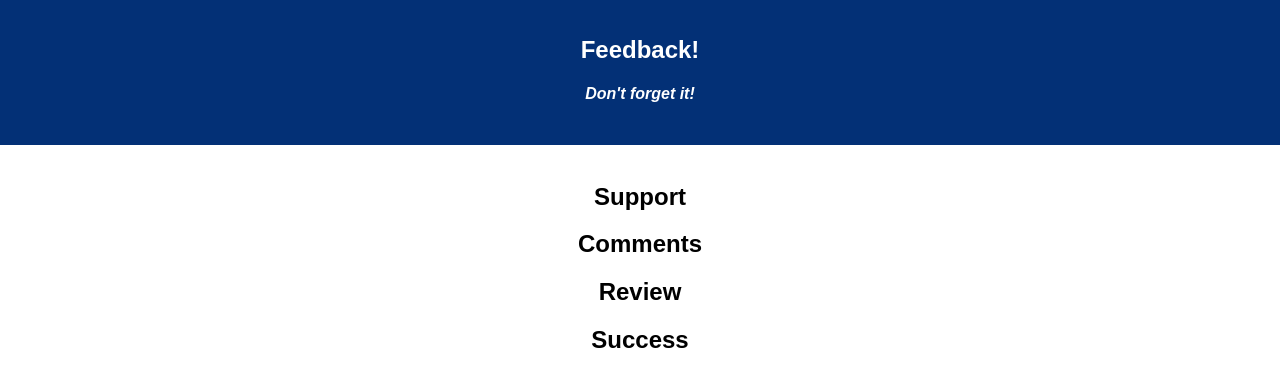
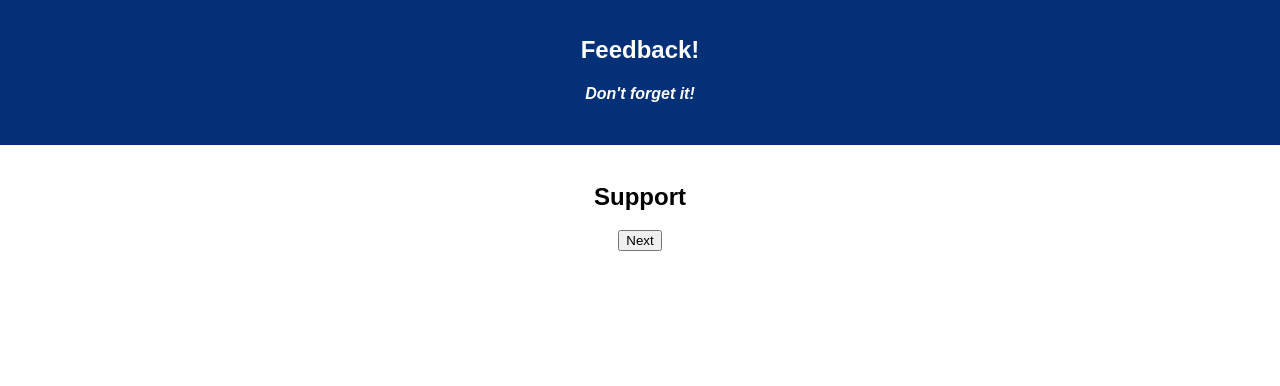
Before and after one commit to AmberVolkmann/redux-feedback-loop, a React (Create React App) app: page /#/support in a window 1280 px wide. Shown: the top 386 px of the page. Built offline with nearby package versions, Linux system fonts and the light colour scheme.

Commit message:
clicking through form working

```diff
--- a/src/components/App/App.js
+++ b/src/components/App/App.js
@@ -29,12 +29,12 @@ class App extends Component {
         </header>
         <br/>
         <Router>
-        <Route exact path ="/" component={Feels}/>
-        <Route exact path ="/understanding" component={Understanding}/>
-        <Route exact path ="/support" component={Support}/>
-        <Route exact path ="/support" component={Comments}/>
-        <Route exact path ="/support" component={Review}/>
-        <Route exact path ="/support" component={Success}/>
+          <Route exact path ="/" component={Feels}/>
+          <Route exact path ="/understanding" component={Understanding}/>
+          <Route exact path ="/support" component={Support}/>
+          <Route exact path ="/comments" component={Comments}/>
+          <Route exact path ="/review" component={Review}/>
+          <Route exact path ="/success" component={Success}/>
         </Router>
       </div>
 
--- a/src/components/Comments/Comments.jsx
+++ b/src/components/Comments/Comments.jsx
@@ -4,11 +4,28 @@ import { connect } from 'react-redux';
 
 class Comments extends Component {
 
+        // Create a state for feeling
+    state = {
+        comments: 0,
+        }
+
+    // Change the state from the inputs
+    handleChange = (event) => {
+        this.setState ({
+            comments: event.target.value
+        })
+
+    }
+
+    handleClick = () => {
+        this.props.history.push('/review')
+    }
+
     render() {
         return (
             <>
                 <h2>Comments</h2>
-                {/* <button><Link to="/customer-information">next page</Link></button> */}
+                <button onClick={this.handleClick}>Next</button>
             </>
         )
     }
--- a/src/components/Feels/Feels.jsx
+++ b/src/components/Feels/Feels.jsx
@@ -6,18 +6,18 @@ import Understanding from '../Understanding/Understanding';
 
 class Feels extends Component {
 
-    // // Create a state for feeling
-    // state = {
-    //     feels: 0,
-    //         }
+    // Create a state for feeling
+    state = {
+        feels: 0,
+            }
 
-    // // Change the state from the inputs
-    // handleChange = (event) => {
-    //     this.setState ({
-    //         feels: event.target.value
-    //     })
+    // Change the state from the inputs
+    handleChange = (event) => {
+        this.setState ({
+            feels: event.target.value
+        })
 
-    // }
+    }
 
     handleClick = () => {
         this.props.history.push('/understanding')
--- a/src/components/Review/Review.jsx
+++ b/src/components/Review/Review.jsx
@@ -4,11 +4,28 @@ import { connect } from 'react-redux';
 
 class Review extends Component {
 
+    // Create a state for feeling
+    state = {
+        feels: 0,
+            }
+
+    // Change the state from the inputs
+    handleChange = (event) => {
+        this.setState ({
+            feels: event.target.value
+        })
+
+    }
+
+    handleClick = () => {
+        this.props.history.push('/success')
+    }
+
     render() {
         return (
             <>
                 <h2>Review</h2>
-                {/* <button><Link to="/customer-information">next page</Link></button> */}
+                <button onClick={this.handleClick}>Submit</button>
             </>
         )
     }
--- a/src/components/Success/Success.jsx
+++ b/src/components/Success/Success.jsx
@@ -4,11 +4,16 @@ import { connect } from 'react-redux';
 
 class Success extends Component {
 
+
+    handleClick = () => {
+        this.props.history.push('/feels')
+    }
+
     render() {
         return (
             <>
                 <h2>Success</h2>
-                {/* <button><Link to="/customer-information">next page</Link></button> */}
+                <button onClick={this.handleClick}>Submit Another Review</button>
             </>
         )
     }
--- a/src/components/Support/Support.jsx
+++ b/src/components/Support/Support.jsx
@@ -4,11 +4,28 @@ import { connect } from 'react-redux';
 
 class Support extends Component {
 
+    // Create a state for feeling
+    state = {
+        support: 0,
+    }
+
+    // Change the state from the inputs
+    handleChange = (event) => {
+        this.setState ({
+            support: event.target.value
+        })
+
+    }
+
+    handleClick = () => {
+        this.props.history.push('/comments')
+    }
+
     render() {
         return (
             <>
                 <h2>Support</h2>
-                {/* <button><Link to="/customer-information">next page</Link></button> */}
+                <button onClick={this.handleClick}>Next</button>
             </>
         )
     }
--- a/src/components/Understanding/Understanding.jsx
+++ b/src/components/Understanding/Understanding.jsx
@@ -4,11 +4,29 @@ import { connect } from 'react-redux';
 
 class Understanding extends Component {
 
+        // Create a state for feeling
+        state = {
+            understanding: 0,
+                }
+
+        // Change the state from the inputs
+        handleChange = (event) => {
+            this.setState ({
+                feels: event.target.value
+            })
+
+        }
+
+        handleClick = () => {
+            this.props.history.push('/support')
+        }
+
+
     render() {
         return (
             <>
                 <h2>Understanding</h2>
-                {/* <button><Link to="/customer-information">next page</Link></button> */}
+                <button onClick={this.handleClick}>Next</button>
             </>
         )
     }
```
